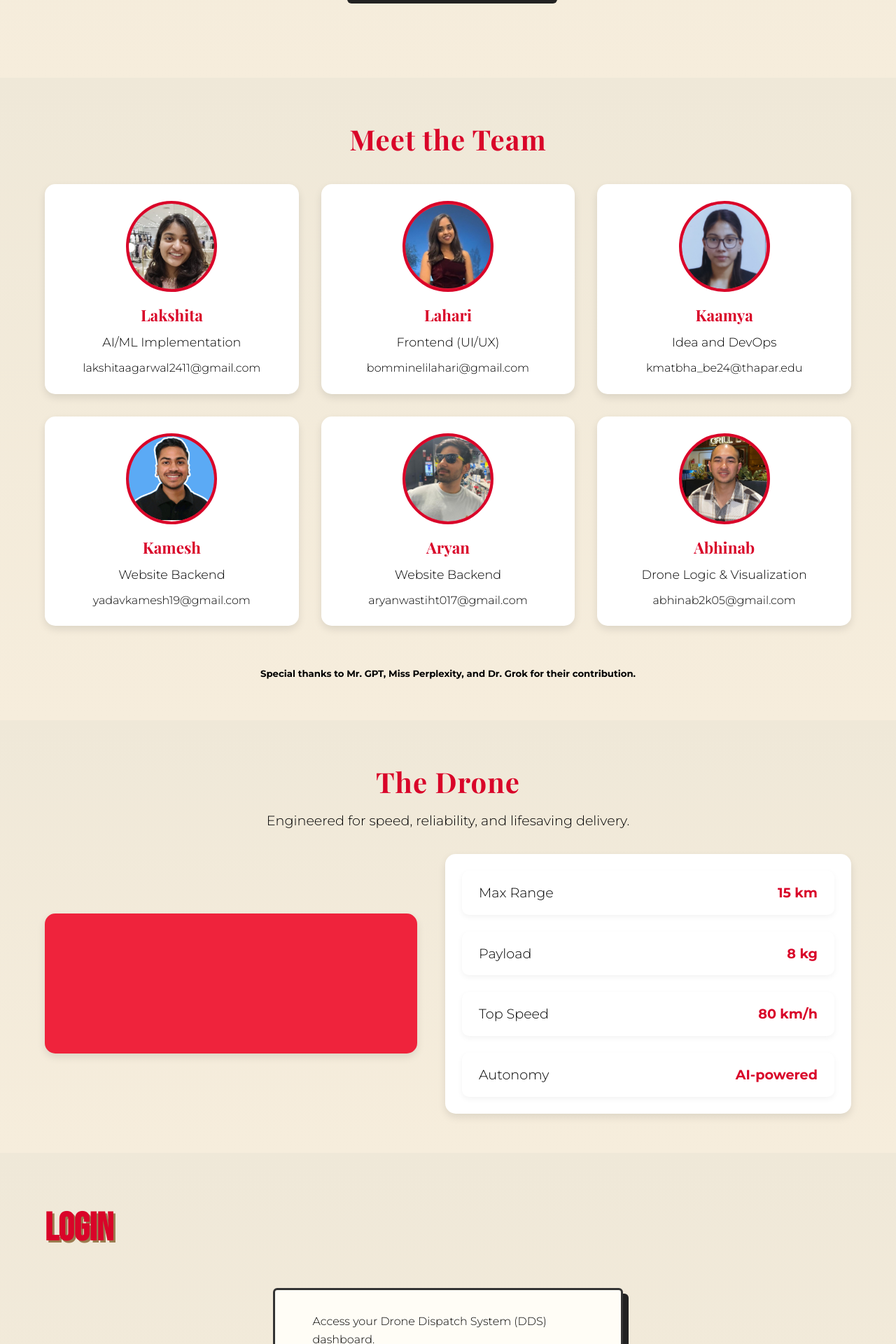
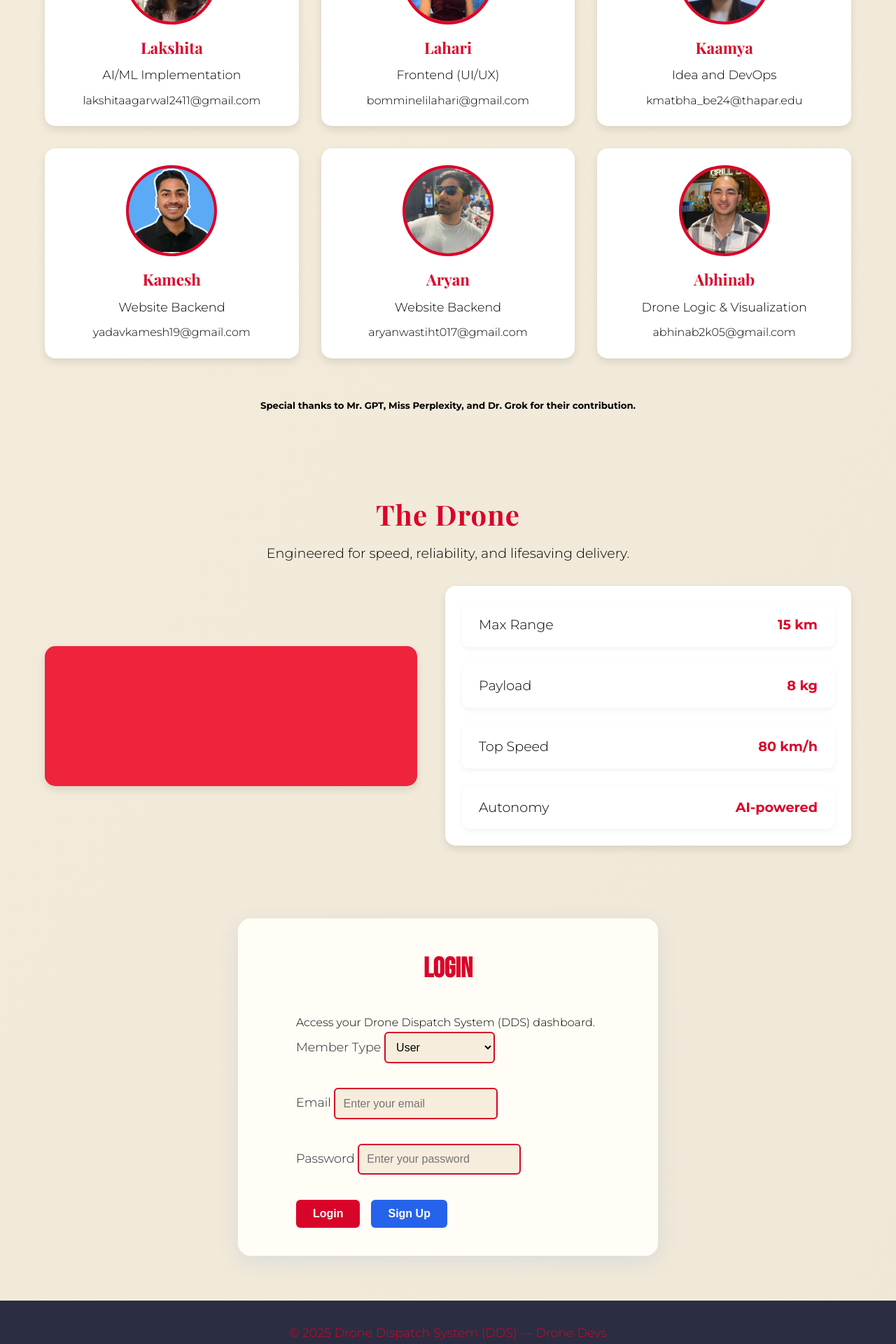
Before and after one commit to Lahari-Red/INDIAN-ISRAELHACK1, a Flask app: page / in a window 1280 px wide. Shown: the part 2194-4114 px from the top of the page at 70% size. Run offline with Flask 3, Linux system fonts and the light colour scheme.

Commit message:
home page refactored

```diff
--- a/templates/index.html
+++ b/templates/index.html
@@ -7,211 +7,267 @@
     <link rel="stylesheet" href="{{ url_for('static', filename='css/styles.css') }}">
     <link href="https://fonts.googleapis.com/css2?family=Playfair+Display:wght@400;700&family=Montserrat:wght@300;600;700&family=Bebas+Neue&family=Roboto:wght@400;700&display=swap" rel="stylesheet">
     <style>
-        /* Smooth scrolling and sticky navbar */
-        html { scroll-behavior: smooth; }
+        body {
+            background: linear-gradient(120deg, #f6eddc 0%, #efe8d8 100%);
+            min-height: 100vh;
+            font-family: 'Montserrat', 'Roboto', Arial, sans-serif;
+        }
+        .hero-section {
+            position: relative;
+            background: linear-gradient(120deg, #fff8e7 60%, #f6eddc 100%);
+            padding: 4rem 0 2rem 0;
+            overflow: hidden;
+        }
+        .hero-bg {
+            position: absolute;
+            top: 0; left: 0; right: 0; bottom: 0;
+            z-index: 0;
+            background: url('{{ url_for('static', filename='photos/map.jpg') }}') center/cover no-repeat;
+            opacity: 0.08;
+        }
+        .hero-inner {
+            position: relative;
+            z-index: 1;
+            display: flex;
+            flex-direction: row;
+            align-items: center;
+            justify-content: center;
+            gap: 3rem;
+            max-width: 1200px;
+            margin: 0 auto;
+        }
+        .hero-copy {
+            max-width: 600px;
+            text-align: left;
+        }
+        .hero-copy h1 {
+            font-family: 'Playfair Display', serif;
+            font-size: 3.2rem;
+            color: #d90429;
+            margin-bottom: 1.2rem;
+            line-height: 1.1;
+        }
+        .hero-copy .lede {
+            font-size: 1.3rem;
+            color: #222;
+            margin-bottom: 2rem;
+        }
+        .cta {
+            display: flex;
+            gap: 1.2rem;
+        }
+        .btn, .btn.ghost {
+            padding: 0.9rem 2.2rem;
+            border-radius: 6px;
+            font-size: 1.1rem;
+            font-weight: 700;
+            letter-spacing: 1px;
+            text-decoration: none;
+            transition: background 0.2s, color 0.2s, box-shadow 0.2s;
+            box-shadow: 0 2px 8px rgba(217,4,41,0.08);
+            cursor: pointer;
+        }
+        .btn {
+            background: #d90429;
+            color: #fff;
+            border: none;
+        }
+        .btn:hover {
+            background: #b10321;
+            color: #fff;
+            box-shadow: 0 4px 16px rgba(217,4,41,0.15);
+        }
+        .btn.ghost {
+            background: none;
+            color: #d90429;
+            border: 2px solid #d90429;
+        }
+        .btn.ghost:hover {
+            background: #d90429;
+            color: #fff;
+        }
+        .hero-image img {
+            border-radius: 18px;
+            box-shadow: 0 8px 32px rgba(37,99,235,0.12);
+            width: 420px;
+            height: auto;
+        }
         .nav-wrap {
-            position: sticky;
-            top: 0;
-            z-index: 1000;
             background: #fff8e7;
-            animation: fadeIn 1s ease-in;
+            box-shadow: 0 2px 8px rgba(0,0,0,0.04);
+            padding: 1.2rem 0;
         }
-        /* Centering styles for sections */
-        .hero-inner, .cards, .grid.team, .drone-wrap, .page-head, .navigation-model {
-            justify-content: center;
+        .brand {
+            font-family: 'Bebas Neue', sans-serif;
+            font-size: 2.2rem;
+            color: #d90429;
+            letter-spacing: 2px;
+            display: flex;
+            align-items: center;
+            gap: 0.7rem;
+        }
+        .logo-placeholder {
+            width: 38px; height: 38px;
+            background: url('{{ url_for('static', filename='icons/drone.ico') }}') center/cover no-repeat;
+            border-radius: 50%;
+            box-shadow: 0 2px 8px rgba(217,4,41,0.12);
+        }
+        .links a {
+            font-family: 'Montserrat', sans-serif;
+            font-weight: 600;
+            color: #222;
+            text-decoration: none;
+            margin: 0 1.1rem;
+            font-size: 1.1rem;
+            transition: color 0.2s;
+        }
+        .links a:hover {
+            color: #d90429;
+        }
+        /* Login/Signup Section */
+        #login-section {
+            background: #fffdf6;
+            border-radius: 18px;
+            box-shadow: 0 8px 32px rgba(37,99,235,0.10);
+            margin: 3rem auto;
+            max-width: 600px;
+            padding: 2.5rem 2rem;
+        }
+        #login-section h2 {
+            font-size: 2.5rem;
+            color: #d90429;
+            font-family: 'Bebas Neue', sans-serif;
+            margin-bottom: 2rem;
             text-align: center;
         }
-        .hero-copy {
-            margin: 0 auto;
-            max-width: 700px;
-        }
-        /* Section styling */
-        .section {
-            background: linear-gradient(180deg, #efe8d8, #f6eddc);
-            animation: fadeIn 1s ease-in;
-        }
-        /* Tech stack card images */
-        .card {
-            display: flex;
-            flex-direction: column;
-            align-items: center;
-            padding: 1.5rem;
-        }
-        .card img {
-            width: 80px;
-            height: 80px;
-            object-fit: contain;
-            margin-bottom: 1rem;
-            border-radius: 4px;
-        }
-        /* Navigation model section */
-        .navigation-model {
-            padding: 2rem 0;
-        }
-        .navigation-model img {
-            max-width: 300px;
-            border: 3px solid #333;
-            border-radius: 6px;
-            box-shadow: 6px 6px 0 #222;
-            margin: 1.5rem auto;
-        }
-        /* Login section */
-        #login-section {
-            padding: 4rem 0;
-        }
-        #login-section h2 {
-            font-size: 3.5rem;
-            color: #d90429;
-            text-shadow: 3px 3px #9a7b4f;
-            margin-bottom: 2.5rem;
-            text-transform: uppercase;
-            font-family: 'Bebas Neue', sans-serif;
-        }
-        /* Auth sections */
         .auth-section {
             display: none;
-            padding: 2rem;
-            max-width: 500px;
-            margin: 0 auto;
         }
         .auth-section.active {
             display: block;
+            animation: fadeIn 0.7s;
         }
-        /* Login form specific styles */
-        #signin.auth-section {
+        .auth-section form {
+            display: flex;
+            flex-direction: column;
+            gap: 1.2rem;
+        }
+        .auth-section label {
+            font-family: 'Montserrat', sans-serif;
+            font-size: 1.1rem;
+            color: #222;
+            margin-bottom: 0.3rem;
+        }
+        .auth-section input, .auth-section select {
+            padding: 0.7rem;
+            border: 2px solid #d90429;
+            border-radius: 6px;
+            font-size: 1rem;
+            background: #f6eddc;
+            margin-bottom: 0.7rem;
+        }
+        .auth-section input:focus, .auth-section select:focus {
+            border-color: #2563eb;
+            outline: none;
+        }
+        .auth-actions {
+            display: flex;
+            gap: 1rem;
+        }
+        .btn-signin, .btn-signup {
+            padding: 0.7rem 1.5rem;
+            border-radius: 6px;
+            font-size: 1rem;
+            font-weight: 600;
+            border: none;
+            background: #d90429;
+            color: #fff;
+            cursor: pointer;
+            transition: background 0.2s, color 0.2s;
+        }
+        .btn-signup {
+            background: #2563eb;
+        }
+        .btn-signin:hover, .btn-signup:hover {
+            background: #b10321;
+            color: #fff;
+        }
+        .btn-signup:hover {
+            background: #1746a0;
+        }
+        .error-msg {
+            color: #d90429;
+            font-size: 0.95rem;
+            margin-top: -0.5rem;
+            margin-bottom: 0.7rem;
+        }
+
+        .cards {
+            display: flex;
+            flex-wrap: wrap;
+            gap: 2rem;
+            justify-content: center;
+            margin-top: 2.5rem;
+        }
+        .card {
             background: #fffdf6;
-            border: 3px solid #333;
-            border-radius: 6px;
-            box-shadow: 8px 8px 0 #222;
-            animation: fadeIn 0.8s ease-in;
+            border-radius: 16px;
+            box-shadow: 0 4px 24px rgba(37,99,235,0.10);
+            padding: 2rem 1.5rem;
+            width: 260px;
+            text-align: center;
+            transition: transform 0.2s, box-shadow 0.2s;
             display: flex;
             flex-direction: column;
             align-items: center;
         }
-        #signin form {
-            width: 100%;
-            display: flex;
-            flex-direction: column;
-            gap: 1.2rem;
-            align-items: stretch;
+        .card img {
+            width: auto;
+            height:auto;
+            margin-bottom: 1.2rem;
+            border-radius: 12px;
+            box-shadow: 0 2px 8px rgba(217,4,41,0.08);
+            background: #f6eddc;
         }
-        #signin label {
-            font-family: 'Bebas Neue', sans-serif;
-            font-size: 1.2rem;
-            color: #333;
-            letter-spacing: 1px;
-            text-align: left;
-            display: flex;
-            flex-direction: column;
-            gap: 0.3rem;
+        .card h3 {
+            font-size: 1.25rem;
+            color: #d90429;
+            margin-bottom: 0.7rem;
+            font-family: 'Montserrat', sans-serif;
+            font-weight: 700;
         }
-        #signin input, #signin select {
-            padding: 0.8rem;
-            border: 2px solid #333;
-            border-radius: 4px;
-            font-family: 'Roboto', sans-serif;
+        .card p {
             font-size: 1rem;
-            background: #f6eddc;
-            transition: border-color 0.3s, box-shadow 0.3s;
-            width: 100%;
+            color: #222;
+            margin-bottom: 0;
+            font-family: 'Montserrat', sans-serif;
         }
-        #signin input:focus, #signin select:focus {
-            border-color: #d90429;
-            box-shadow: 0 0 5px rgba(217, 4, 41, 0.3);
-            outline: none;
+        .card:hover {
+            transform: translateY(-8px) scale(1.03);
+            box-shadow: 0 8px 32px rgba(217,4,41,0.15);
         }
-        #signin .error-msg {
-            color: #d90429;
-            font-size: 0.9rem;
-            margin-top: 0.3rem;
-            text-align: left;
+        @media (max-width: 900px) {
+            .cards {
+                flex-direction: column;
+                align-items: center;
+                gap: 1.5rem;
+            }
+            .card {
+                width: 90vw;
+                max-width: 340px;
+            }
         }
-        #signin .auth-actions {
-            display: flex;
-            justify-content: space-between;
-            gap: 1rem;
-            margin-top: 1.5rem;
-            align-items: center;
+
+        @media (max-width: 900px) {
+            .hero-inner { flex-direction: column; gap: 2rem; }
+            .hero-image img { width: 90vw; max-width: 400px; }
         }
-        #signin .btn-signin, #signin .btn-signup {
-            flex: 1;
-            text-align: center;
-            padding: 0.8rem;
-            border-radius: 4px;
-            font-family: 'Roboto', sans-serif;
-            font-weight: 600;
-            text-decoration: none;
-            transition: background 0.2s, transform 0.2s;
-            cursor: pointer;
-        }
-        #signin .btn-signin {
-            background: #d90429;
-            color: #fff;
-            box-shadow: 3px 3px 0 #111;
-            border: none;
-        }
-        #signin .btn-signin:hover {
-            background: #b10321;
-            transform: scale(1.05);
-        }
-        #signin .btn-signup {
-            border: 2px solid #d90429;
-            color: #d90429;
-            background: none;
-            box-shadow: 3px 3px 0 #ddd;
-        }
-        #signin .btn-signup:hover {
-            background: #d90429;
-            color: #fff;
-            transform: scale(1.05);
-        }
-        /* Fade-in animation */
-        @keyframes fadeIn {
-            from { opacity: 0; transform: translateY(20px); }
-            to { opacity: 1; transform: translateY(0); }
-        }
-        /* Responsive adjustments */
-        @media (max-width: 768px) {
-            .hero-copy { max-width: 90%; }
-            #signin.auth-section { max-width: 90%; }
-            #login-section h2 { font-size: 2.5rem; }
-            #signin .auth-actions { flex-direction: column; gap: 0.8rem; }
-            #signin .btn-signin, #signin .btn-signup { width: 100%; }
-            .cards { grid-template-columns: 1fr; }
-            .navigation-model img { max-width: 90%; }
+        @media (max-width: 600px) {
+            #login-section { padding: 1.2rem 0.5rem; }
+            .hero-copy h1 { font-size: 2.1rem; }
         }
     </style>
     <script type="text/javascript">
-        var gk_isXlsx = false;
-        var gk_xlsxFileLookup = {};
-        var gk_fileData = {};
-        function filledCell(cell) {
-            return cell !== '' && cell != null;
-        }
-        function loadFileData(filename) {
-            if (gk_isXlsx && gk_xlsxFileLookup[filename]) {
-                try {
-                    var workbook = XLSX.read(gk_fileData[filename], { type: 'base64' });
-                    var firstSheetName = workbook.SheetNames[0];
-                    var worksheet = workbook.Sheets[firstSheetName];
-                    var jsonData = XLSX.utils.sheet_to_json(worksheet, { header: 1, blankrows: false, defval: '' });
-                    var filteredData = jsonData.filter(row => row.some(filledCell));
-                    var headerRowIndex = filteredData.findIndex((row, index) =>
-                        row.filter(filledCell).length >= filteredData[index + 1]?.filter(filledCell).length
-                    );
-                    if (headerRowIndex === -1 || headerRowIndex > 25) {
-                        headerRowIndex = 0;
-                    }
-                    var csvSheet = XLSX.utils.aoa_to_sheet(filteredData.slice(headerRowIndex));
-                    var csv = XLSX.utils.sheet_to_csv(csvSheet, { header: 1 });
-                    return csv;
-                } catch (e) {
-                    console.error(e);
-                    return "";
-                }
-            }
-            return gk_fileData[filename] || "";
-        }
         function toggle(form) {
             document.getElementById('signin').classList.remove('active');
             document.getElementById('signup').classList.remove('active');
@@ -219,11 +275,12 @@
             window.scrollTo({ top: document.getElementById('login-section').offsetTop - 50, behavior: 'smooth' });
         }
         window.addEventListener('DOMContentLoaded', function () {
-            {% if signup_error %}
+            var showSignup = {{ 'true' if signup_error else 'false' }};
+            if (showSignup) {
                 toggle('signup');
-            {% else %}
+            } else {
                 toggle('signin');
-            {% endif %}
+            }
         });
     </script>
 </head>
@@ -269,22 +326,22 @@
             </div>
             <div class="cards">
                 <div class="card">
-                    <img src="{{ url_for('static', filename='flask.png') }}" alt="Flask Logo">
+                    <img src="{{ url_for('static', filename='photos/flask.webp') }}" alt="Flask Logo">
                     <h3>Backend: Python Flask</h3>
                     <p>Robust API and application logic for scalable, secure drone management.</p>
                 </div>
                 <div class="card">
-                    <img src="{{ url_for('static', filename='html.png') }}" alt="Frontend Logo">
+                    <img src="{{ url_for('static', filename='photos/frontend.png') }}" alt="Frontend Logo">
                     <h3>Frontend: HTML, CSS, JS</h3>
                     <p>Clean, responsive UI/UX for intuitive user interaction.</p>
                 </div>
                 <div class="card">
-                    <img src="{{ url_for('static', filename='leaflet.png') }}" alt="Leaflet Logo">
+                    <img src="{{ url_for('static', filename='photos/leaflet.png') }}" alt="Leaflet Logo">
                     <h3>Interactive Map: Leaflet</h3>
                     <p>Dynamic map visualizations for real-time drone tracking and route planning.</p>
                 </div>
                 <div class="card">
-                    <img src="{{ url_for('static', filename='aiven.png') }}" alt="Aiven Logo">
+                    <img src="{{ url_for('static', filename='photos/aiven.png') }}" alt="Aiven Logo">
                     <h3>Database: Aiven</h3>
                     <p>Managed cloud database for secure, reliable data storage and retrieval.</p>
                 </div>
```
